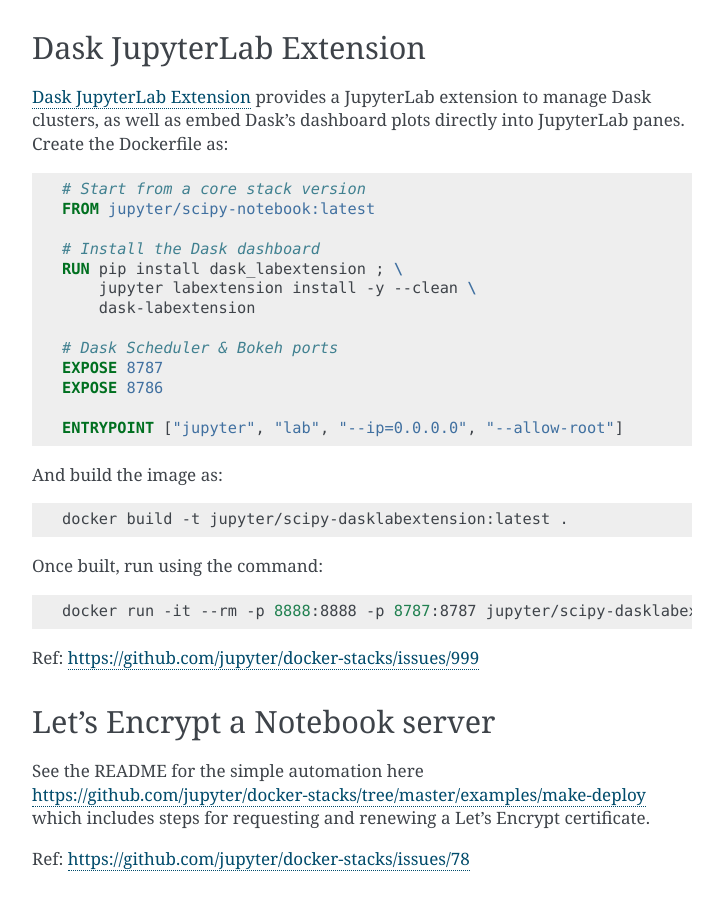
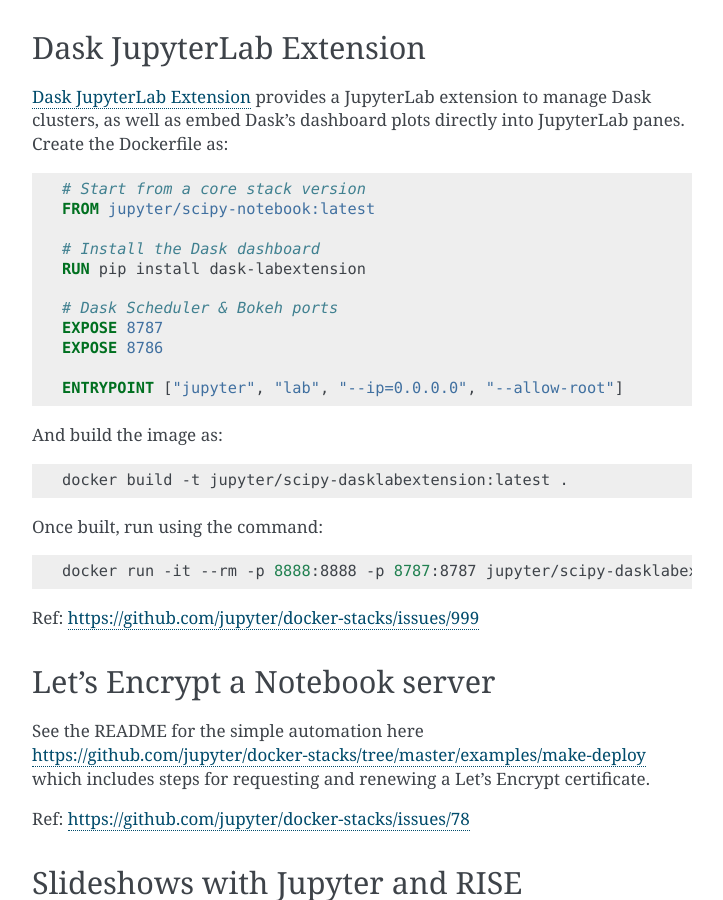
Before and after one commit to jupyter/docker-stacks, a Sphinx documentation site: the page built from docs/using/recipes.md, in a window 1280 px wide and 900 px high, scrolled down 3215 px. Shown: the whole window, without its empty margins (388-1111 px from the left). Built offline with Sphinx 7.4.7, drawn with Linux system fonts in a browser that asks for light colours; pages that are not in the unit, such as notebooks, are missing from menus.

Commit message:
Update dask-labextension recipe for JupyterLab 3

```diff
--- a/docs/using/recipes.md
+++ b/docs/using/recipes.md
@@ -156,9 +156,7 @@
 FROM jupyter/scipy-notebook:latest
 
 # Install the Dask dashboard
-RUN pip install dask_labextension ; \
-    jupyter labextension install -y --clean \
-    dask-labextension
+RUN pip install dask-labextension
 
 # Dask Scheduler & Bokeh ports
 EXPOSE 8787
```
